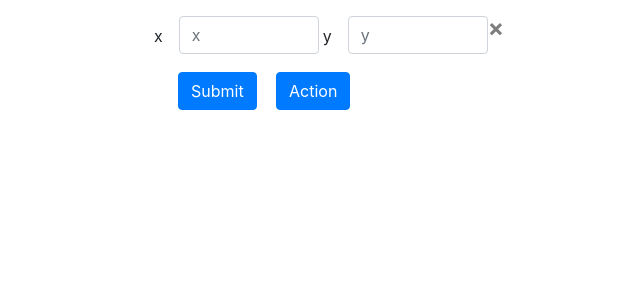
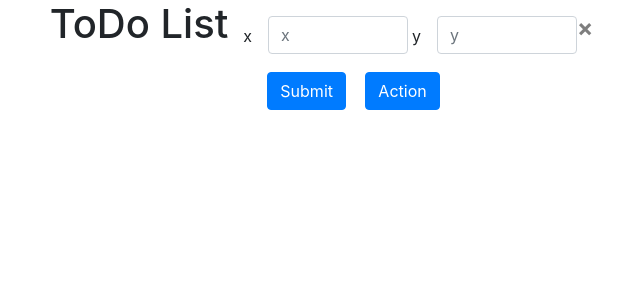
Before and after one commit to Aparnasuman/React-form, a React (Create React App) app in the folder signup/: page / in a window 1280 px wide. Shown: the top 300 px of the page, without its empty margins (311-951 px from the left). Built offline with nearby package versions, Linux system fonts and the light colour scheme.

Commit message:
changes of heading

```diff
--- a/signup/src/App.js
+++ b/signup/src/App.js
@@ -55,6 +55,7 @@ addItem=(index, value)=>{
   return(
     <div className="container ">
       <div className="row justify-content-md-center">
+        <h1>ToDo List</h1>
         <div className="col-md-4  mt-3">
         {this.state.items.map((item, idx)=>{
           return (<FormName
```
